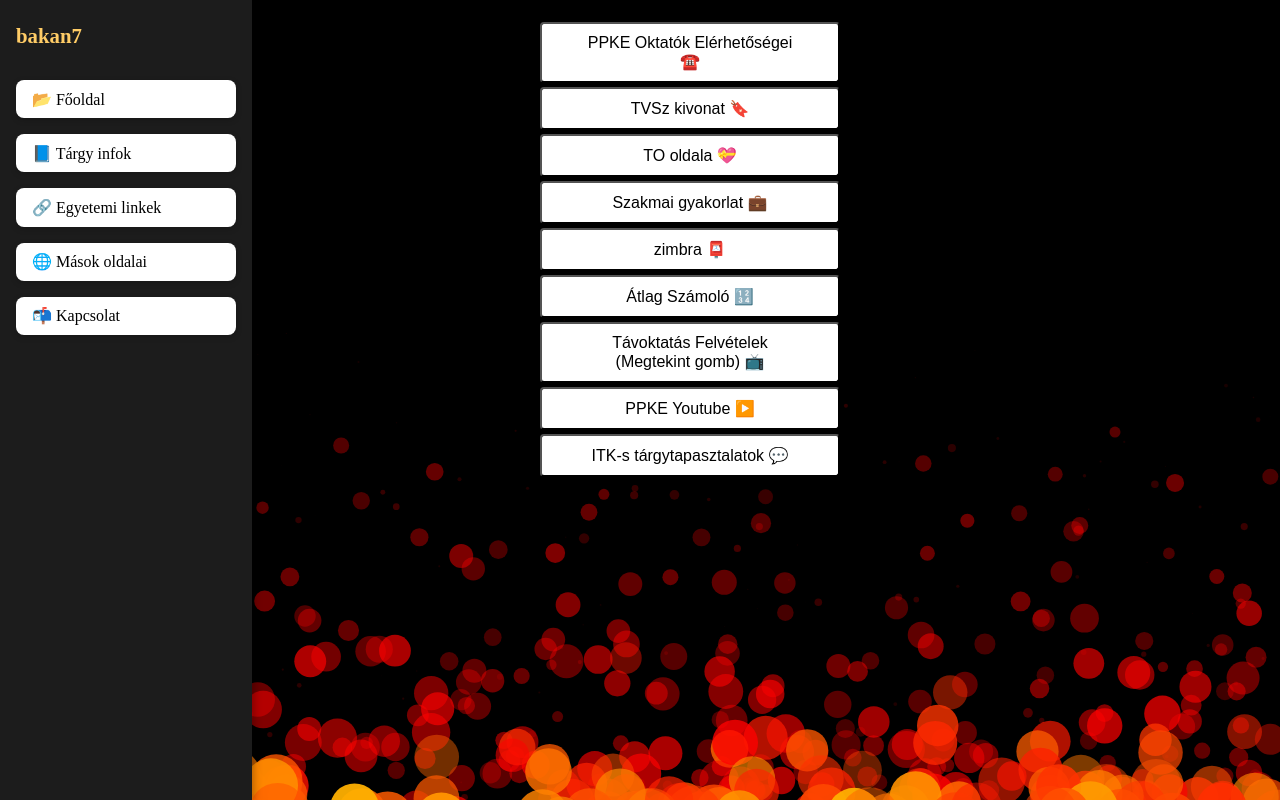
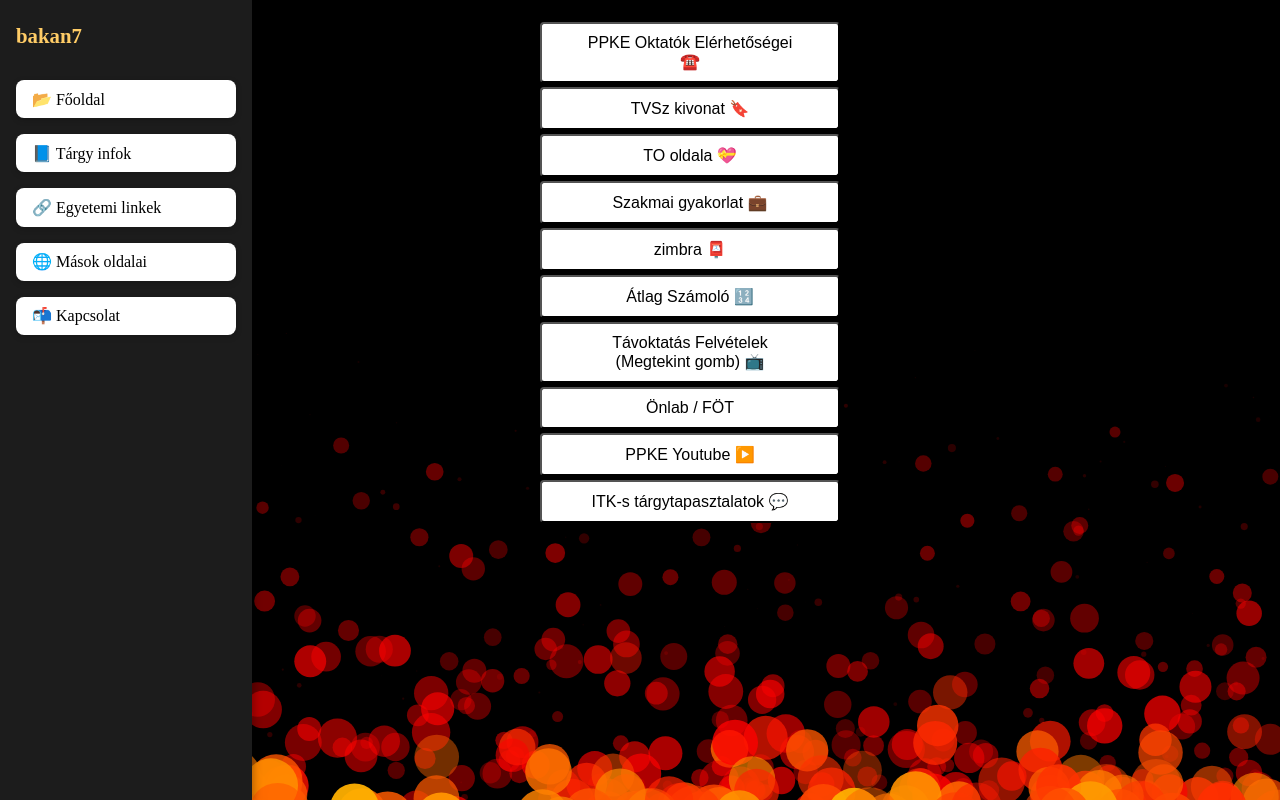
Before and after one commit to Andrssss/MyWebsite, a React (Vite) app: page /egyetemi_linkek in a window 1280 px wide. Built offline with nearby package versions, Linux system fonts and the light colour scheme.

Commit message:
new universal link

```diff
--- a/src/UniversityLinks.jsx
+++ b/src/UniversityLinks.jsx
@@ -10,6 +10,7 @@
   { name: 'zimbra 📮', url: 'https://hallgato.ppke.hu/zimbra/mail#1' },
   { name: 'Átlag Számoló 🔢', url: 'https://users.itk.ppke.hu/~nemse/atlag/' },
   { name: 'Távoktatás Felvételek (Megtekint gomb) 📺', url: 'https://tavoktatas.ppke.hu/lister' },
+    { name: 'Önlab / FÖT', url: 'https://space.itk.ppke.hu/onlab/lista' },
   { name: 'PPKE Youtube ▶️', url: 'https://www.youtube.com/@ppkeitkvizmu/playlists' },
   { name: 'ITK-s tárgytapasztalatok 💬', url: 'https://docs.google.com/spreadsheets/d/1Bi4nMQZ5S6c8bXx3Xl73snqcYVgtKye8mOMc2MsA1fY/edit?gid=0#gid=0' },
 ];
```
Also changed, not shown: 1 other file (tests, documents, lock files or other folders).
